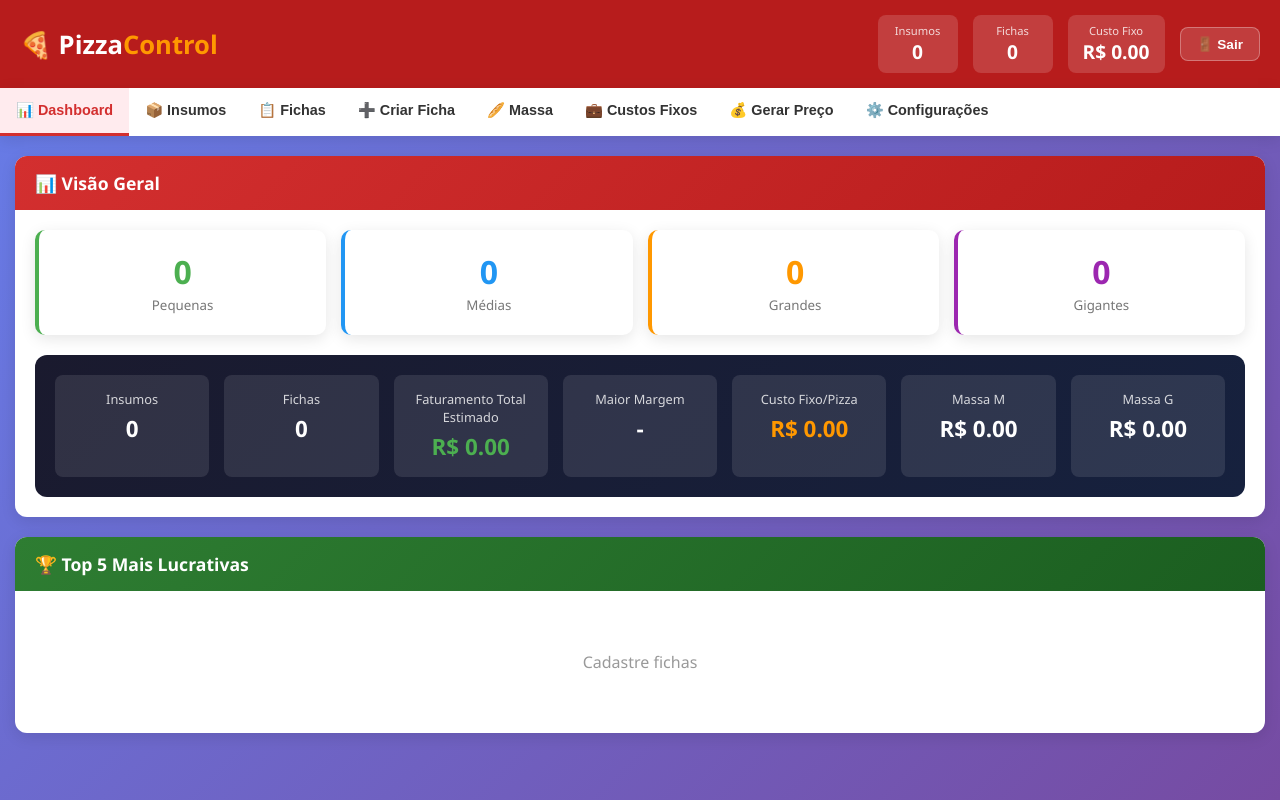
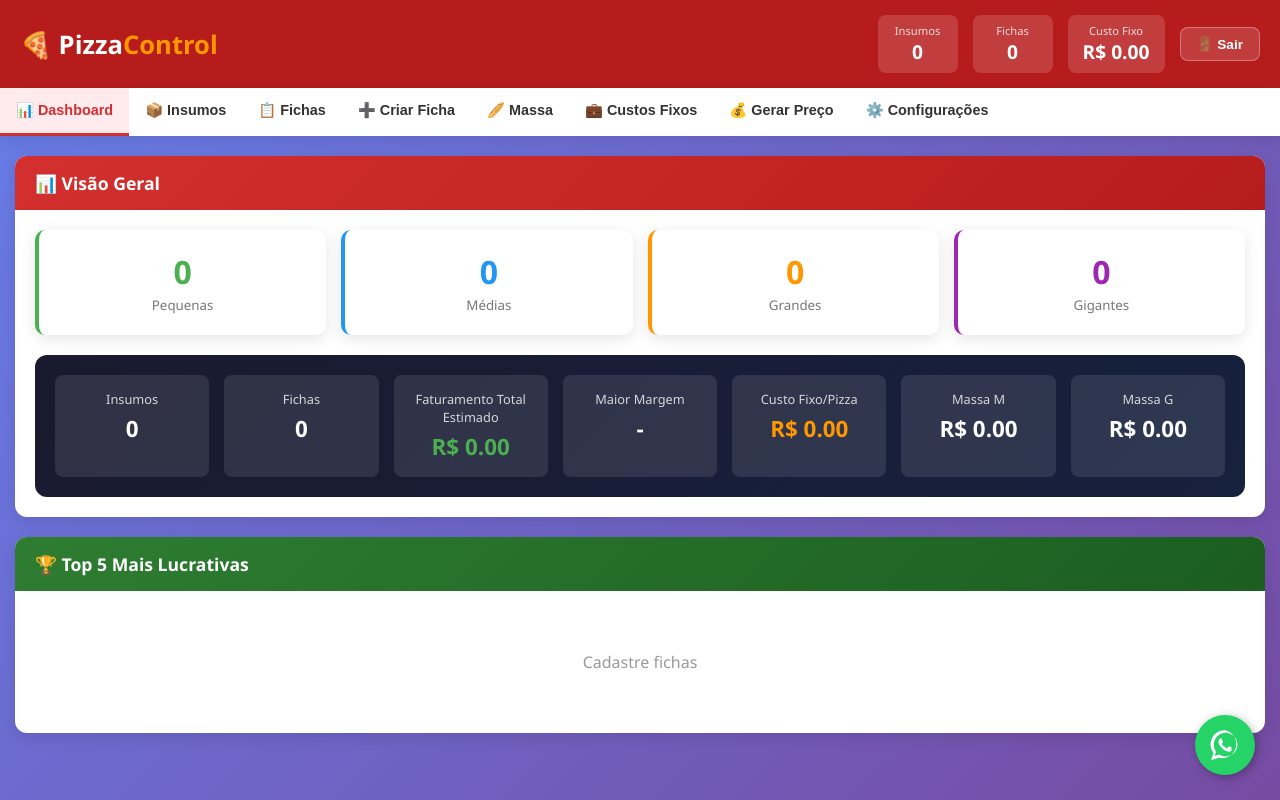
Before and after one commit to Railane-a11y/pizzacontrol, a plain HTML site: page app.html in a window 1280 px wide. Drawn offline with Linux system fonts and the light colour scheme; no server answers.

Commit message:
Adiciona botao flutuante do WhatsApp

```diff
--- a/app.html
+++ b/app.html
@@ -1847,6 +1847,39 @@
             signOut(auth);
         });
     </script>
+
+    <!-- Botão Suporte WhatsApp -->
+    <a href="https://wa.me/5598970260090?text=Fala%20Marllon!%20Preciso%20de%20uma%20ajuda%20aqui%20no%20PizzaControl." class="btn-whatsapp-flutuante" target="_blank">
+      <svg viewBox="0 0 32 32" class="whatsapp-ico">
+        <path d="M16 2a13 13 0 0 0-11 20.8l-2.2 6.6 6.8-2.2A13 13 0 1 0 16 2zm0 24a10.8 10.8 0 0 1-5.5-1.5l-.4-.2-4.1 1.3 1.4-4-.3-.4A10.8 10.8 0 1 1 16 26zm6-8.2c-.3-.2-2-.9-2.3-1-.3-.1-.5-.2-.7.1-.2.4-.9 1-1.1 1.3-.2.3-.4.3-.7.2-.3-.2-1.4-.5-2.7-1.7-1-1-1.7-1.6-1.9-1.9-.2-.3 0-.5.2-.6.2-.1.3-.3.5-.5.2-.2.2-.4.4-.6.1-.2.1-.4 0-.5-.1-.2-.7-1.7-1-2.4-.2-.6-.4-.5-.6-.5h-.5c-.2 0-.6.1-.9.4-.3.3-1.1 1-1.1 2.6s1.2 3.1 1.3 3.3c.2.2 2.3 3.5 5.5 4.9.8.3 1.4.5 1.9.6.6.2 1.1.2 1.5.1.5-.1 1.5-.6 1.7-1.2.2-.6.2-1.1.1-1.2-.1-.2-.3-.3-.6-.5z" fill="white"/>
+      </svg>
+    </a>
+
+    <style>
+      .btn-whatsapp-flutuante {
+        position: fixed;
+        width: 60px;
+        height: 60px;
+        bottom: 25px;
+        right: 25px;
+        background-color: #25d366;
+        color: #FFF;
+        border-radius: 50px;
+        display: flex;
+        align-items: center;
+        justify-content: center;
+        box-shadow: 2px 2px 10px rgba(0, 0, 0, 0.3);
+        z-index: 1000;
+        transition: transform 0.3s;
+      }
+      .btn-whatsapp-flutuante:hover {
+        transform: scale(1.1);
+      }
+      .whatsapp-ico {
+        width: 35px;
+        height: 35px;
+      }
+    </style>
 </body>
 
 </html>
--- a/functions/package.json
+++ b/functions/package.json
@@ -15,7 +15,7 @@
   "type": "commonjs",
   "dependencies": {
     "firebase-admin": "^13.7.0",
-    "firebase-functions": "^7.1.1",
+    "firebase-functions": "^7.2.0",
     "mercadopago": "^2.12.0"
   }
 }
```
Also changed, not shown: functions/index.js (+24 -5 lines), 1 other file.
